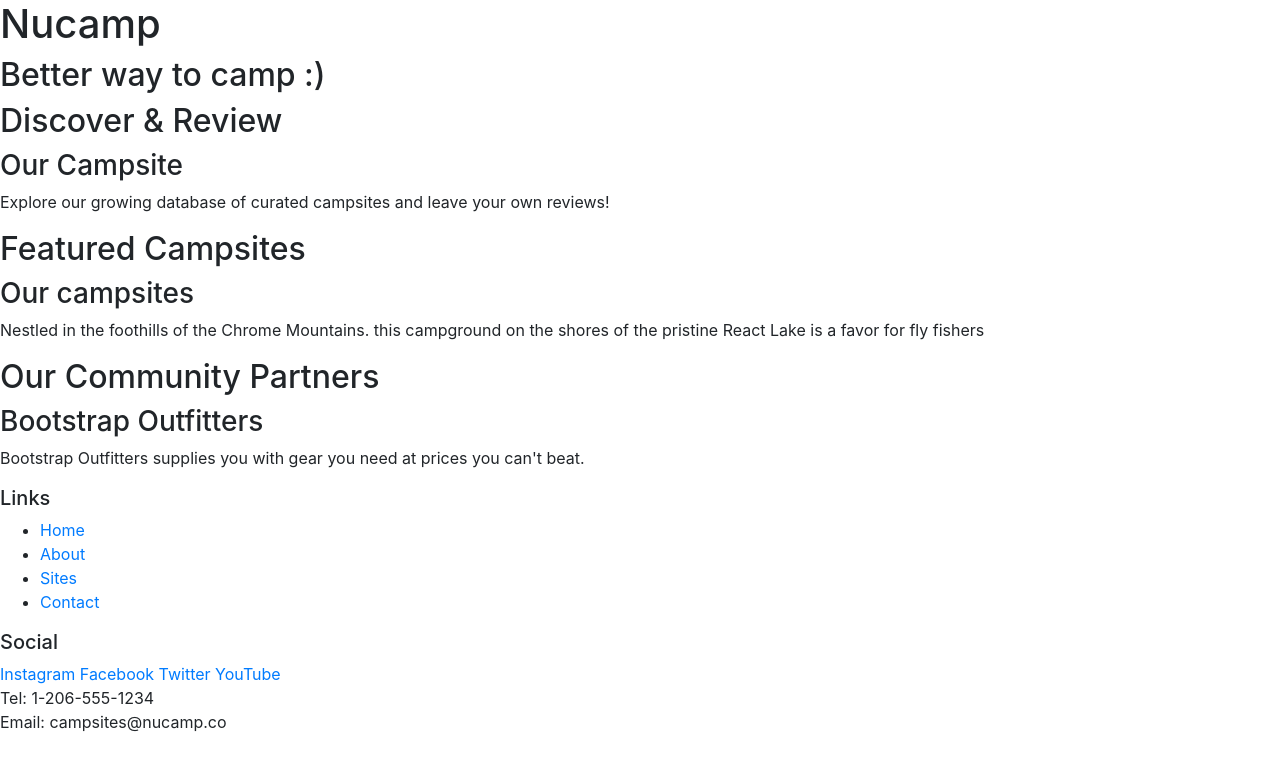
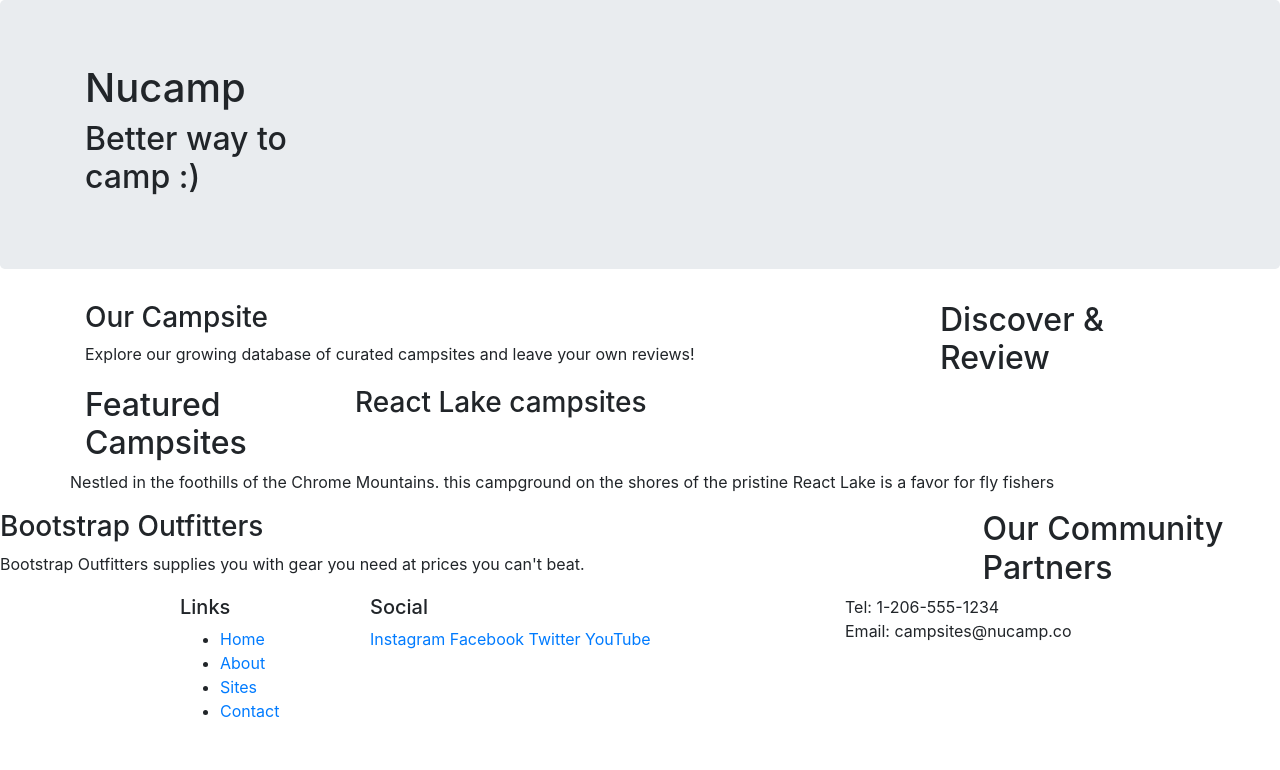
Before and after one commit to accountdaniel/camp-nucamp, a website: page index.html in a window 1280 px wide. Drawn offline with nearby package versions, Linux system fonts and the light colour scheme.

Commit message:
bootstrap grid

```diff
--- a/index.html
+++ b/index.html
@@ -10,50 +10,71 @@
 </head>
 
 <body>
-    <header>
-        <div>
+    <header class="jumbotron">
+        <div class="container">
+            <div class="row">
+                <div class="col-sm-4 col-md-3">
                     <h1>Nucamp</h1>
                     <h2>Better way to camp :)</h2>
                 </div>
+            </div>
+        </div>
     </header>
-    <div>
+    <div class="container">
+        <div class="row">
+            <div class="col-sm-4 order-sm-last col-md-3">
                 <h2>Discover & Review</h2>
+            </div>
+            <div class="col">
                 <h3>Our Campsite</h3>
                 <p>Explore our growing database of curated campsites and leave your own reviews!</p>
             </div>
+        </div>
 
-    <div>
+        <div class="row">
+            <div class="col-sm-4 col-md-3">
                 <h2>Featured Campsites</h2>
-        <h3>Our campsites</h3>
-        <p>Nestled in the foothills of the Chrome Mountains. this campground on the shores of the pristine React Lake is
-            a favor for fly fishers</p>
             </div>
-    <div>
+            <h3>React Lake campsites</h3>
+            <p>Nestled in the foothills of the Chrome Mountains. this campground on the shores of the pristine React
+                Lake is a favor for fly fishers</p>
+        </div>
+    </div>
+    <div class="row">
+        <div class="col-sm-4 order-sm-last col-md-3">
             <h2>Our Community Partners</h2>
+        </div>
+        <div class="col">
             <h3>Bootstrap Outfitters</h3>
             <p>Bootstrap Outfitters supplies you with gear you need at prices you can't beat.</p>
         </div>
+    </div>
+    </div>
 
     <footer>
-        <div>
+        <div class="container">
+            <div class="row">
+                <div class="col-4 col-sm-2 offset-1">
                     <h5>Links</h5>
-            <ul>
+                    <ul class="unstyled">
                         <li><a href="#">Home</a></li>
                         <li><a href="#">About</a></li>
                         <li><a href="#">Sites</a></li>
                         <li><a href="#">Contact</a></li>
                     </ul>
                 </div>
-        <div>
+                <div class="col-6 col-sm-5">
                     <h5>Social</h5>
                     <a href="http://instagram.com/">Instagram</a>
                     <a href="http://facebook.com/">Facebook</a>
                     <a href="http://twitter.com/">Twitter</a>
                     <a href="http://youtube.com/">YouTube</a>
                 </div>
-        <div>
+                <div class="col-sm-4">
                     Tel: 1-206-555-1234<br />
                     Email: campsites@nucamp.co
+                </div>
+            </div>
         </div>
     </footer>
     <script src="node_modules/jquery/dist/jquery.slim.min.js"></script>
```
Also changed, not shown: 1 other file. Lines whose indentation alone changed are shown as unchanged.
